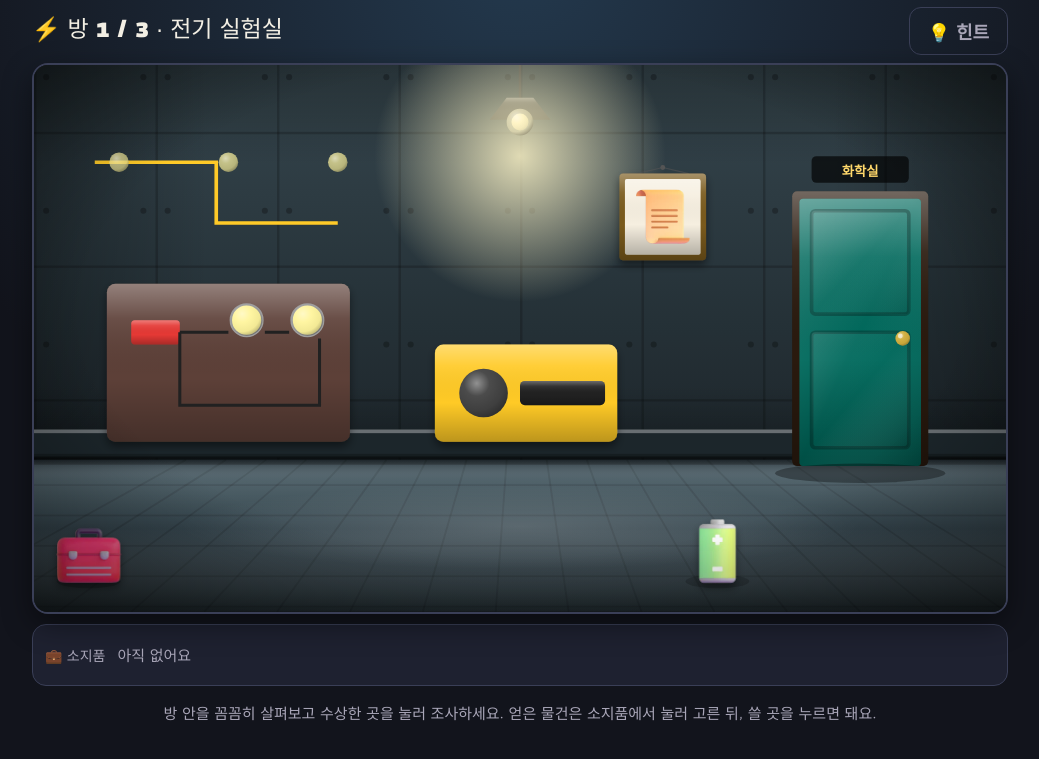
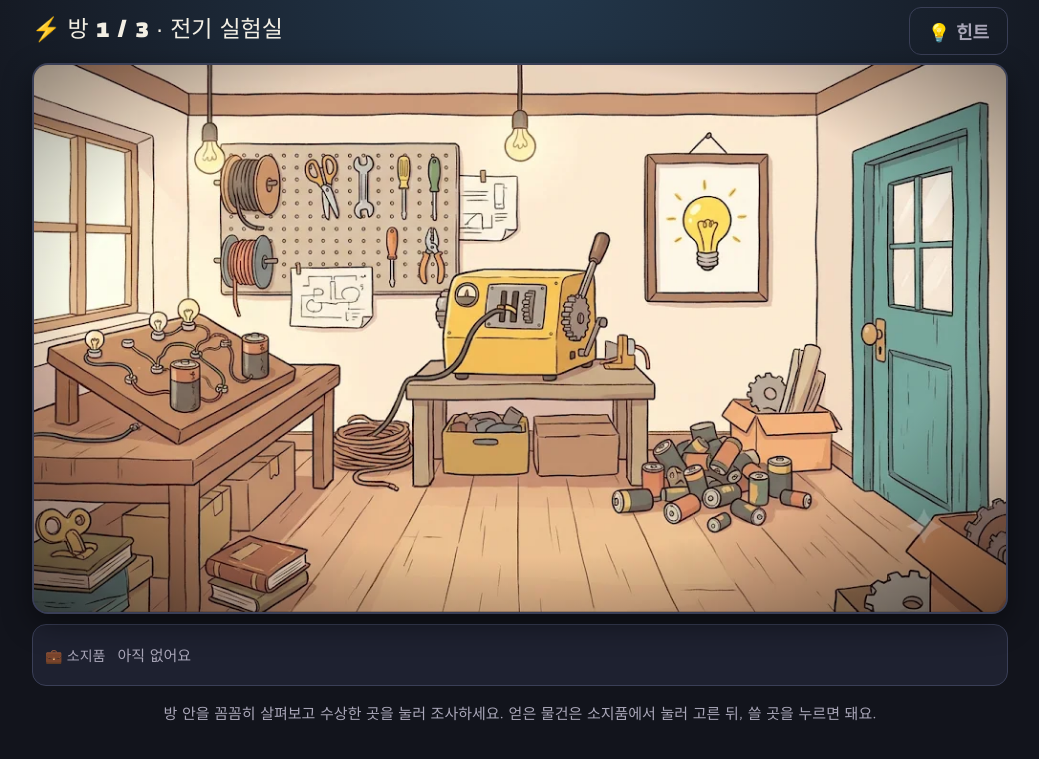
Before and after one commit to mummummi/game6grade, a plain HTML site: page g6-invent.html in a window 1280 px wide. Both pictures are taken after a click on the button "탈출 시작 ▶". Shown: the part 51-810 px from the top of the page, without its empty margins (120-1159 px from the left). Drawn offline with Linux system fonts and the light colour scheme; grey boxes are pictures that could not be loaded.

Commit message:
6학년 발명가의 전기 공방 방탈출 배경을 AI 일러스트로 교체
Co-Authored-By: Claude Opus 5.5 <noreply@anthropic.com>
Claude-Session: https://claude.ai/code/session_01ScfXXMpeK4xSozEf9WkLBv

```diff
--- a/g6-invent.html
+++ b/g6-invent.html
@@ -29,7 +29,7 @@ button{font-family:inherit;font-size:18px;border:0;border-radius:12px;padding:10
 .roombar{display:flex;justify-content:space-between;align-items:center;margin:6px 0 8px;gap:8px;flex-wrap:wrap}
 .scene{position:relative;width:100%;border-radius:16px;overflow:hidden;border:2px solid var(--line);box-shadow:0 10px 30px rgba(0,0,0,.45);background:#000}
 .scene svg{display:block;width:100%;height:auto}
-.hot{cursor:pointer;transition:filter .15s}
+.hot .ah{fill:#fff;fill-opacity:0;stroke:#fff;stroke-opacity:0;stroke-width:5;transition:fill-opacity .15s,stroke-opacity .15s}.hot:hover .ah{fill-opacity:.14;stroke-opacity:.95}.hot.selhint .ah{stroke:#ffd54f;stroke-opacity:1;fill-opacity:.12}.hot.done .ah{fill-opacity:0}.hot{cursor:pointer;transition:filter .15s}
 .hot:hover{filter:drop-shadow(0 0 12px color-mix(in srgb,var(--gold) 90%,transparent)) brightness(1.08)}
 .hot.done{filter:saturate(.75)}
 .hot.selhint{animation:hl 1.2s ease-in-out infinite}
@@ -361,6 +361,19 @@ const sw=S*1.1;return EM(x,y-S*0.12,e,S*0.68,'filter="url(#sh)"')+R(x-sw/2,y+S*0
 /* 🧸 분위기 소품 (문제와 상관없는 기물 · 눌러 보면 설명만 나와요) */
 const DECOR=[[["p", "📜", "에디슨 명언 액자", 1035, 250, 150, "\"천재는 1% 영감과 99% 노력\" 이라고 적혀 있어요."], ["f", "🔋", "다 쓴 건전지", 1125, 800, 125, "전기가 다 떨어진 건전지예요."], ["f", "🧰", "공구 벽", 90, 800, 125, "드라이버와 펜치가 잔뜩 걸려 있어요."]], [["p", "⚠️", "화기 주의 표지", 1080, 250, 150, "\"불 사용 시 선생님과 함께\" 표지예요."], ["f", "🥽", "보안경", 1065, 735, 125, "실험할 때 꼭 쓰는 보안경이에요."], ["f", "🧯", "소화기", 90, 800, 125, "실험 공방 필수품이에요."]], [["p", "🖼️", "발명품 사진", 90, 250, 150, "전구, 전화기, 비행기 사진들이 붙어 있어요."], ["f", "🤖", "미완성 로봇", 705, 735, 125, "팔 하나가 없는 로봇이에요. 아직 만드는 중이래요."], ["f", "🗑️", "구겨진 설계도", 1500, 800, 125, "실패한 설계도예요. 단서는 없어요."]]];
 DECOR.forEach((list,ri)=>{const r=THEME.rooms[ri];if(!r)return;list.forEach((d,k)=>r.objects.push({id:'deco'+k,deco:1,title:d[1]+' '+d[2],art:DART(d),html:'<div class="box">'+d[6]+'</div>'}))});
+/* 🖼️ AI 배경 그림 */
+const ARTMAP={"rooms": [{"board": [30, 390, 400, 230], "cutter": [670, 330, 270, 190], "door": [1340, 70, 220, 660], "deco0": [1000, 140, 210, 250], "deco1": [950, 580, 330, 190], "deco2": [300, 130, 400, 240]}, {"candle": [200, 380, 110, 180], "gas": [650, 300, 260, 220], "door": [1340, 70, 220, 660], "deco0": [1040, 160, 170, 230], "deco1": [910, 460, 120, 60], "deco2": [1050, 480, 100, 200]}, {"plan": [40, 410, 390, 210], "lock": [1340, 60, 220, 670], "deco0": [1040, 160, 180, 230], "deco1": [840, 390, 230, 400], "deco2": [480, 600, 280, 120]}], "id": "g6-invent"};
+const AMbox=a=>{const ns='http://www.w3.org/2000/svg';const sv=document.createElementNS(ns,'svg');sv.setAttribute('width','1600');sv.setAttribute('height','900');sv.style.cssText='position:absolute;left:-9999px;top:0';sv.innerHTML=DEFS+a;document.body.appendChild(sv);let b={x:0,y:0,width:1,height:1};try{const g=document.createElementNS(ns,'g');while(sv.childNodes.length>1)g.appendChild(sv.childNodes[1]);sv.appendChild(g);const r=g.getBBox();b={x:r.x,y:r.y,width:r.width||1,height:r.height||1}}catch(e){}sv.remove();return b};
+ARTMAP.rooms.forEach((hot,ri)=>{const r=THEME.rooms[ri];if(!r||!hot)return;const src='art/'+ARTMAP.id+'_'+(ri+1)+'.webp';
+ r.bg=()=>`<image href="${src}" x="0" y="0" width="1600" height="900" preserveAspectRatio="xMidYMid slice"/>`;
+ r.objects=r.objects.filter(o=>!(o.deco&&!hot[o.id]));
+ r.objects.forEach(o=>{const h=hot[o.id];if(!h)return;const [x,y,w,hh,opt]=h;const old=o.art;
+  o.art=()=>{let s='';if(opt&&opt.keep){const [tx,ty,sc]=opt.keep;s=`<g transform="translate(${tx} ${ty}) scale(${sc})">${val(old)}</g>`}
+   if(opt&&opt.clip){const [ox,oy,orr,nx,ny,nr]=opt.clip;const sc=nr/orr;const cid='cl_'+o.id;s+=`<clipPath id="${cid}"><circle cx="${ox}" cy="${oy}" r="${orr}"/></clipPath><g transform="translate(${nx-ox*sc} ${ny-oy*sc}) scale(${sc})"><g clip-path="url(#${cid})">${val(old)}</g></g>`}
+   if(opt&&opt.lab){const arr=eval(opt.lab.expr);s+=arr.map((t,i)=>{const [lx,ly]=opt.lab.pos?opt.lab.pos[i]:[x+w*(i+.5)/arr.length,opt.lab.y];return `<rect x="${lx-48}" y="${ly-30}" width="96" height="56" rx="14" fill="#3e2723" stroke="#ffe082" stroke-width="4" opacity=".92"/><text x="${lx}" y="${ly+10}" text-anchor="middle" font-size="32" font-weight="bold" fill="#ffe082">${t}</text>`}).join('')}
+   if(opt&&opt.svg){s+=eval(opt.svg)}
+   if(opt&&opt.fit){const a=val(old);const b=AMbox(a);const p=opt.pad??0.9;const sc=Math.min(w/b.width,hh/b.height)*p;const tx=x+w/2-(b.x+b.width/2)*sc,ty=y+hh/2-(b.y+b.height/2)*sc;s=`<g transform="translate(${tx} ${ty}) scale(${sc})" opacity="${opt.op??1}">${a}</g>`}
+   return s+`<rect class="ah" x="${x}" y="${y}" width="${w}" height="${hh}" rx="22"/>`}})});
 THEME.rooms.forEach((r,ri)=>r.objects.forEach(o=>{if(!o._rid){o.id='r'+ri+'_'+o.id;o._rid=1}}));/* 방마다 물건 id를 따로 → 다른 방의 같은 이름 문/물건이 '이미 푼 것'으로 처리되는 문제 방지 */
 try{const U=S.used||{};if(Object.keys(U).some(k=>!/^[pu]_r\d+_/.test(k))){THEME.rooms.forEach((r,ri)=>r.objects.forEach(o=>{const base=o.id.replace(/^r\d+_/,'');['p_','u_'].forEach(pf=>{if(U[pf+base]&&(ri<S.room||(base!=='door'&&ri<=S.room)))U[pf+o.id]=1})}));Object.keys(U).forEach(k=>{if(!/^[pu]_r\d+_/.test(k))delete U[k]});S.used=U;save()}}catch(e){}/* 예전 저장 기록 옮기기 */
 TH=THEME;if(GRADE<=2)document.body.classList.add('kids');S.max=S.max||0;render();
```
Also changed, not shown: art/g6-invent_1.webp (added), art/g6-invent_2.webp (added), art/g6-invent_3.webp (added).
